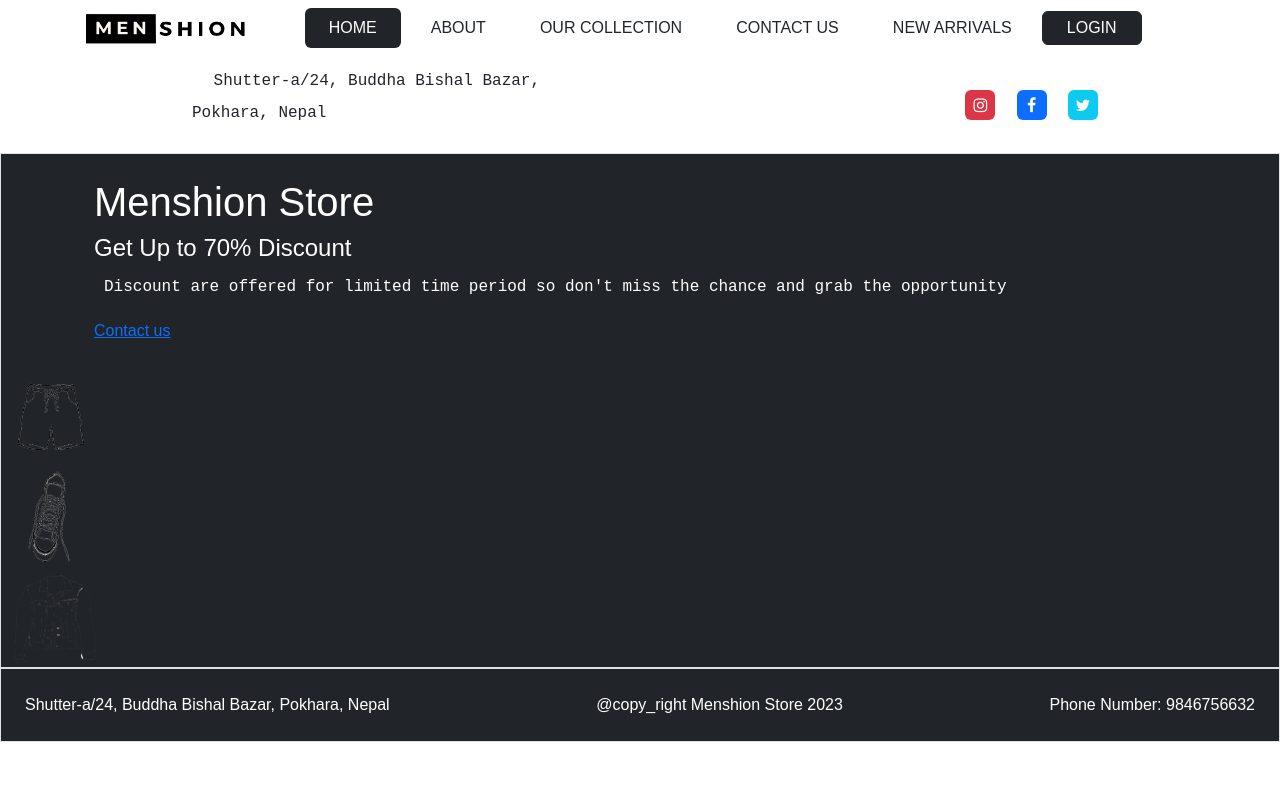
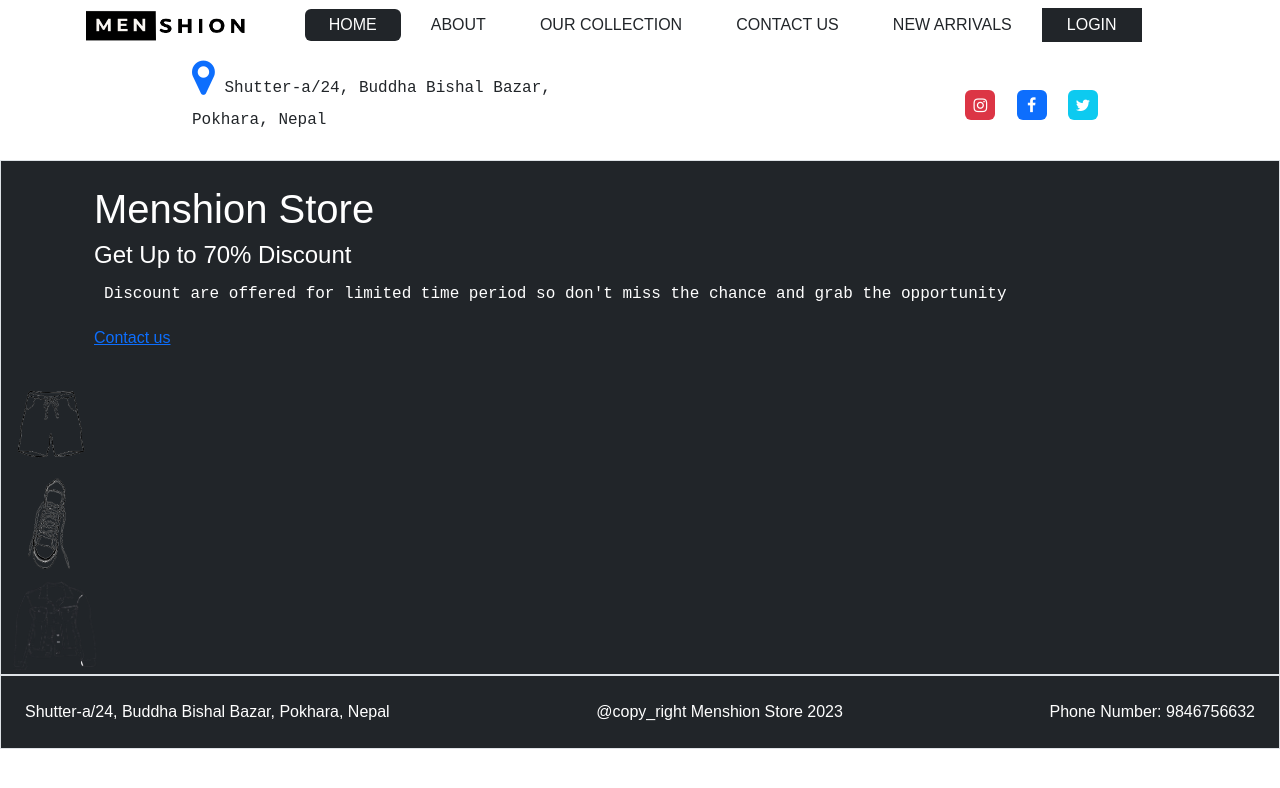
Before and after one commit to suraz-101/MenshionStore, a React (Vite) app in the folder client/: page / in a window 1280 px wide. Shown: the top 788 px of the page. Built offline with nearby package versions, Linux system fonts and the light colour scheme; no server answers.

Commit message:
app navbar modification

```diff
--- a/client/src/layouts/AppNavbar.jsx
+++ b/client/src/layouts/AppNavbar.jsx
@@ -7,7 +7,6 @@ export const AppNavbar = () => {
   // console.log(currentPath);
 
   const active = "bg-dark text-white rounded";
-  console.log(active);
 
   return (
     <div>
@@ -19,7 +18,7 @@ export const AppNavbar = () => {
           <div className="navbar   w-75">
             <Link
               to="/"
-              className={` text-decoration-none text-dark px-4 py-2 ${
+              className={` text-decoration-none text-dark px-4 py-1 ${
                 !currentPath ? active : " "
               }`}
               // style={}
@@ -28,7 +27,7 @@ export const AppNavbar = () => {
             </Link>
             <Link
               to="/about"
-              className={`active text-decoration-none text-dark px-4 py-2 ${
+              className={`active text-decoration-none text-dark px-4  py-1 ${
                 currentPath === "about" ? active : ""
               }`}
             >
@@ -36,7 +35,7 @@ export const AppNavbar = () => {
             </Link>
             <Link
               to="/collection"
-              className={`active text-decoration-none text-dark px-4 py-2 ${
+              className={`active text-decoration-none text-dark px-4  py-1 ${
                 currentPath === "collection" ? active : ""
               }`}
             >
@@ -44,7 +43,7 @@ export const AppNavbar = () => {
             </Link>
             <Link
               to="/contact"
-              className={`active text-decoration-none text-dark px-4 py-2 ${
+              className={`active text-decoration-none text-dark px-4  py-1 ${
                 currentPath === "contact" ? active : ""
               }`}
             >
@@ -52,7 +51,7 @@ export const AppNavbar = () => {
             </Link>
             <Link
               to="/newarrivals"
-              className={`active text-decoration-none text-dark px-4 py-2 ${
+              className={`active text-decoration-none text-dark px-4  py-1 ${
                 currentPath === "newarrivals" ? active : ""
               }`}
             >
@@ -60,7 +59,7 @@ export const AppNavbar = () => {
             </Link>
             <Link
               to="/login"
-              className="active text-decoration-none text-white border border-dark px-4 py-1 bg-dark rounded"
+              className="active text-decoration-none text-white border border-dark  px-4 py-1 bg-dark "
             >
               LOGIN
             </Link>
@@ -73,8 +72,8 @@ export const AppNavbar = () => {
         <div className=" row container header2 position1  d-flex justify-content-between m-auto  py-2 ">
           <div className="col-lg-6 icons   d-flex justify-content-between  align-items-center">
             <p>
-              <i className="a fa-map-marker text-dark"></i> Shutter-a/24, Buddha
-              Bishal Bazar, Pokhara, Nepal{" "}
+              <i className="fa fa-map-marker text-primary fs-1 "></i>{" "}
+              Shutter-a/24, Buddha Bishal Bazar, Pokhara, Nepal{" "}
             </p>
           </div>
           <div className="col-lg-2 icons   d-flex justify-content-between  align-items-center">
```
